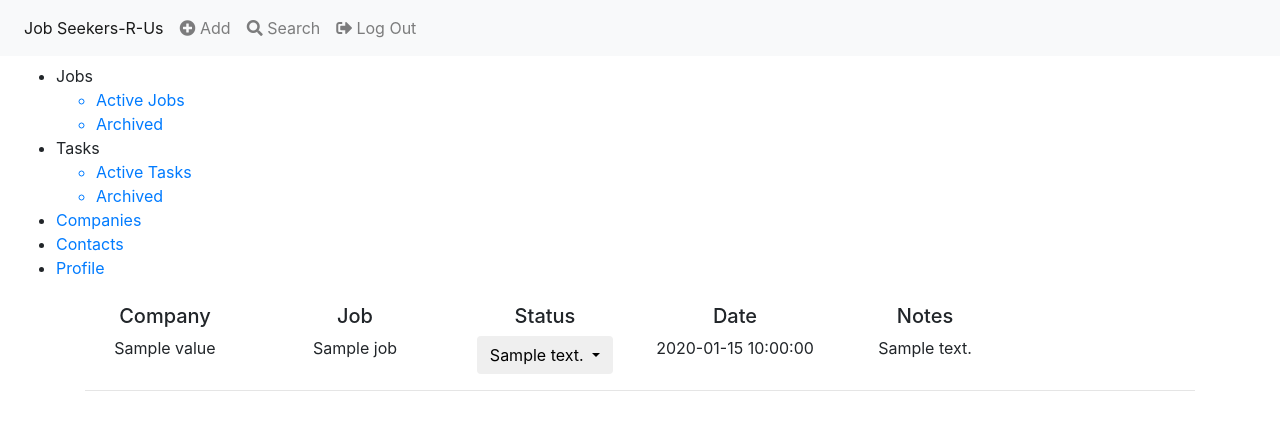
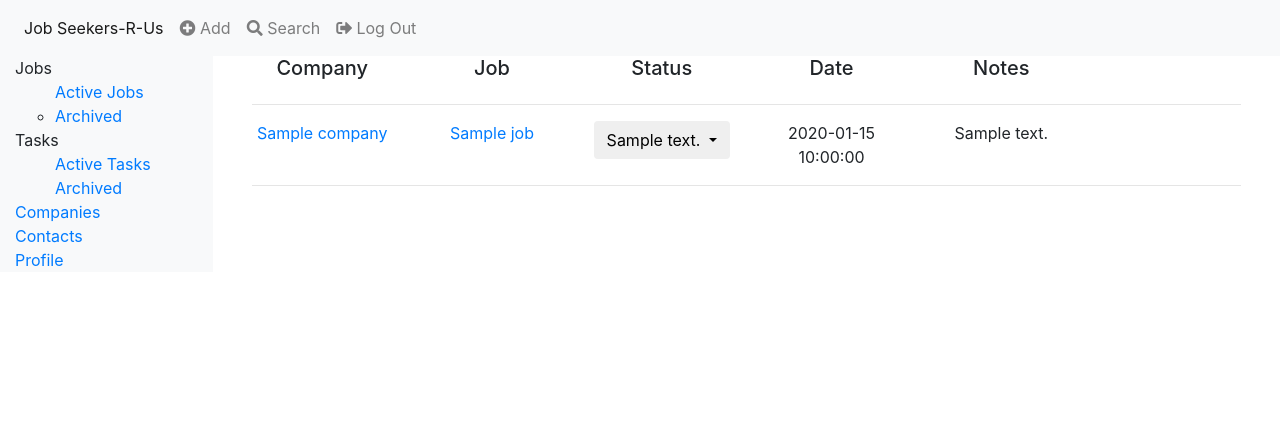
Before and after one commit to mearajennifer/jobtracker, a Flask app: template templates/jobs-active.html in a window 1280 px wide. Shown: the top 430 px of the page. Run offline with Flask 2, Linux system fonts and the light colour scheme; the template is opened without the code that fills it: most values are stand-ins (such as "Sample title", 1, 10 or a date in 2020); some libraries are stand-ins or nearby versions.

Commit message:
Create company info route and HTML; Update sidebar nav into correct layout on base.html

```diff
--- a/server.py
+++ b/server.py
@@ -269,7 +269,10 @@ def show_a_company(company_id):
     if not session:
         return redirect('/')
     else:
-        pass
+        #get company info and pre-load jobs
+        company = Company.query.filter(Company.company_id == company_id).options(db.joinedload('jobs')).first()
+
+        return render_template('company-info.html', company=company)
 
 
 @app.route('/dashboard/companies/add')
@@ -281,6 +284,7 @@ def add_a_company():
         return redirect('/')
     else:
         pass
+
 
 @app.route('/dashboard/contact')
 def show_all_contacts():
@@ -326,7 +330,6 @@ def show_user_profile():
         pass
 
 
-
 if __name__ == '__main__':
     # We have to set debug=True here, since it has to be True at the
     # point that we invoke the DebugToolbarExtension
--- a/templates/base.html
+++ b/templates/base.html
@@ -30,64 +30,87 @@
       <!-- NAV ITEMS -->
       <div class="collapse navbar-collapse" id="navbarSupportedContent">
         <ul class="navbar-nav mr-auto">
+
           <li class="nav-item active">
             <a href="/dashboard">
               <a href="/dashboard/jobs" class="nav-link">
                 Job Seekers-R-Us
             </a>
           </li>
+
           <li class="nav-item">
             <a href="/dashboard/jobs" class="nav-link">
               <i class="fas fa-plus-circle"></i>
               Add
             </a>
           </li>
+
           <li class="nav-item">
             <a href="/dashboard/jobs" class="nav-link">
               <i class="fas fa-search"></i>
               Search
             </a>
           </li>
+
           <li class="nav-item">
             <a href="/logout" class="nav-link">
               <i class="fas fa-sign-out-alt"></i>
               Log Out
             </a>
           </li>
+
         </ul>
+      </div>
+
     </nav>
 
+    <div class="container-fluid">
+      <div class="row">
+
         <!-- SIDE MENU -->
-    <nav class="navbar" id="sidebar">
-        <ul>
+        <nav class="col-md-2 d-none d-md-block bg-light sidebar">
+          <div class="sidebar-sticky">
+            <ul class="nav flex-column">
 
               <li>Jobs
                 <ul>
-              <a href="/dashboard/jobs"><li>Active Jobs</li></a>
-              <a href="/dashboard/jobs/archived"><li>Archived</li></a>
+                  <li class="nav item">
+                    <a href="/dashboard/jobs">Active Jobs</a>
+                  </li>
+                  <li class="nav-item">
+                    <a href="/dashboard/jobs/archived">Archived</a>
+                  </li>
                 </ul>
               </li>
 
               <li>Tasks
                 <ul>
-              <a href="/dashboard/tasks"><li>Active Tasks</li></a>
-              <a href="/dashboard/tasks/archived"><li>Archived</li></a>
+                  <li  class="nav item">
+                    <a href="/dashboard/tasks">Active Tasks</a>
+                  </li>
+                  <li class="nav item">
+                    <a href="/dashboard/tasks/archived">Archived</a>
+                  </li>
                 </ul>
               </li>
 
-          <li><a href="/dashboard/companies">Companies</a></li>
-          <li><a href="/dashboard/contacts">Contacts</a></li>
-          <li><a href="/dashboard/profile">Profile</a></li>
+              <li class="nav item"><a href="/dashboard/companies">Companies</a></li>
+              <li class="nav item"><a href="/dashboard/contacts">Contacts</a></li>
+              <li class="nav item"><a href="/dashboard/profile">Profile</a></li>
             </ul>
+          </div>
         </nav>
 
+        <main role="main" class="col-md-9 ml-sm-auto col-lg-10 px-4">
           {% block content %} put your content here {% endblock %}
+        </main>
+      </div>
+    </div>
 
-    <!-- Bootstrap -->
+    <!-- BOOTSTRAP -->
     <script src="https://code.jquery.com/jquery-3.3.1.slim.min.js" integrity="sha384-q8i/X+965DzO0rT7abK41JStQIAqVgRVzpbzo5smXKp4YfRvH+8abtTE1Pi6jizo" crossorigin="anonymous"></script>
     <script src="https://cdnjs.cloudflare.com/ajax/libs/popper.js/1.14.3/umd/popper.min.js" integrity="sha384-ZMP7rVo3mIykV+2+9J3UJ46jBk0WLaUAdn689aCwoqbBJiSnjAK/l8WvCWPIPm49" crossorigin="anonymous"></script>
     <script src="https://stackpath.bootstrapcdn.com/bootstrap/4.1.3/js/bootstrap.min.js" integrity="sha384-ChfqqxuZUCnJSK3+MXmPNIyE6ZbWh2IMqE241rYiqJxyMiZ6OW/JmZQ5stwEULTy" crossorigin="anonymous"></script>
 
-
   </body>
 </html>
--- a/templates/companies.html
+++ b/templates/companies.html
@@ -9,6 +9,7 @@
     <div class="col-4" align="center"><h5>Jobs Tracked</h5></div>
     <div class="col-4" align="center"><h5>Notes</h5></div>
   </div>
+  <div><hr></div>
 
   <!-- COMPANY ROWS -->
   {% for key, value in companies.items() %}
--- a/templates/jobs-active.html
+++ b/templates/jobs-active.html
@@ -11,18 +11,19 @@
     <div class="col-2" align="center"><h5>Date</h5></div>
     <div class="col-2" align="center"><h5>Notes</h5></div>
   </div>
+  <div><hr></div>
 <!-- END HEADERS -->
 
-  {% for key, value in all_active_status.items() %}
+  {% for job, company in all_active_status.items() %}
     <div class="row">
       <!-- COMPANY NAME -->
       <div class="col-2" align="center">
-          {{ value.name }}
+          <a href="/dashboard/companies/{{ company.company_id }}">{{ company.name }}</a>
       </div>
 
       <!-- JOB TITLE -->
       <div class="col-2" align="center">
-        {{ key.jobs.title }}
+        <a href="/">{{ job.jobs.title }}</a>
       </div>
 
       <!-- DROP DOWN STATUS MENU -->
@@ -31,41 +32,41 @@
           <form action="/dashboard/job-status" method="POST">
 
             <button class="btn dropdown-toggle" type="button" id="dropdownMenuButton" data-toggle="dropdown" aria-haspopup="true" aria-expanded="false">
-              {{ key.job_codes.description }}
+              {{ job.job_codes.description }}
             </button>
 
             <div class="dropdown-menu" aria-labelledby="dropdownMenuButton">
-              <input type="hidden" name="job_id" value="{{ key.job_id }}">
+              <input type="hidden" name="job_id" company="{{ job.job_id }}">
 
-              <button class="dropdown-item submit" type="submit" name="job_code" value="1">
+              <button class="dropdown-item submit" type="submit" name="job_code" company="1">
                 Interested
               </button>
 
-              <button class="dropdown-item submit"  name="job_code" value="2">
+              <button class="dropdown-item submit"  name="job_code" company="2">
                 Applied
               </button>
 
-              <button class="dropdown-item submit"  name="job_code" value="3">
+              <button class="dropdown-item submit"  name="job_code" company="3">
                 Phone interview
               </button>
 
-              <button class="dropdown-item submit"  name="job_code" value="4">
+              <button class="dropdown-item submit"  name="job_code" company="4">
                 On-site interview
               </button>
 
-              <button class="dropdown-item submit"  name="job_code" value="5">
+              <button class="dropdown-item submit"  name="job_code" company="5">
                 Received offer
               </button>
 
-              <button class="dropdown-item submit" type="submit" name="job_code" value="6">
+              <button class="dropdown-item submit" type="submit" name="job_code" company="6">
                 Accepted offer
               </button>
 
-              <button class="dropdown-item submit"  name="job_code" value="7">
+              <button class="dropdown-item submit"  name="job_code" company="7">
                 Declined offer
               </button>
 
-              <button class="dropdown-item submit"  name="job_code" value="8">
+              <button class="dropdown-item submit"  name="job_code" company="8">
                 No job offer
               </button>
 
@@ -77,12 +78,12 @@
 
       <!-- DATE LAST MODIFIED -->
       <div class="col-2" align="center">
-        {{ key.date_created }}
+        {{ job.date_created }}
       </div>
 
       <!-- NOTES -->
       <div class="col-2" align="center">
-        {{ key.jobs.notes }}
+        {{ job.jobs.notes }}
       </div>
 
     </div>
```
Also changed, not shown: templates/company-info.html (+35 -0 lines), templates/jobs-archive.html (+8 -6 lines). Lines whose indentation alone changed are shown as unchanged.
